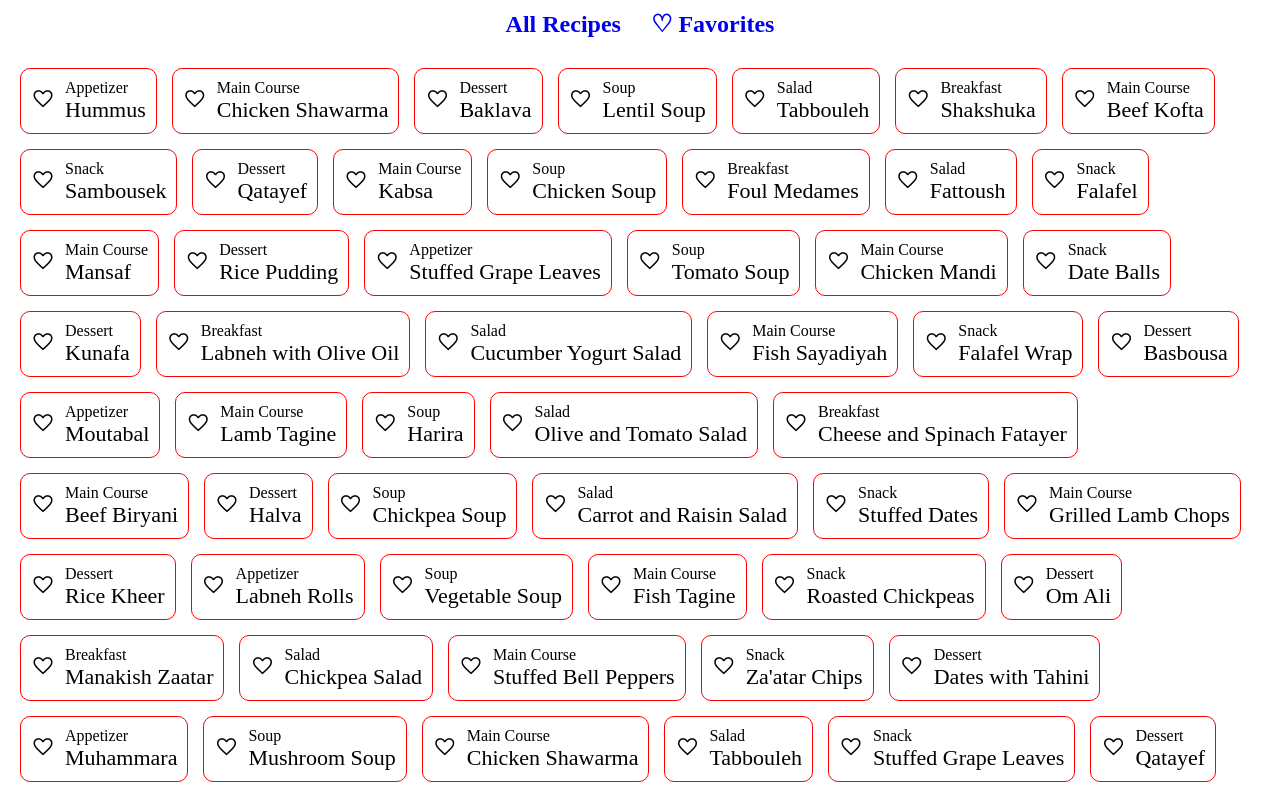
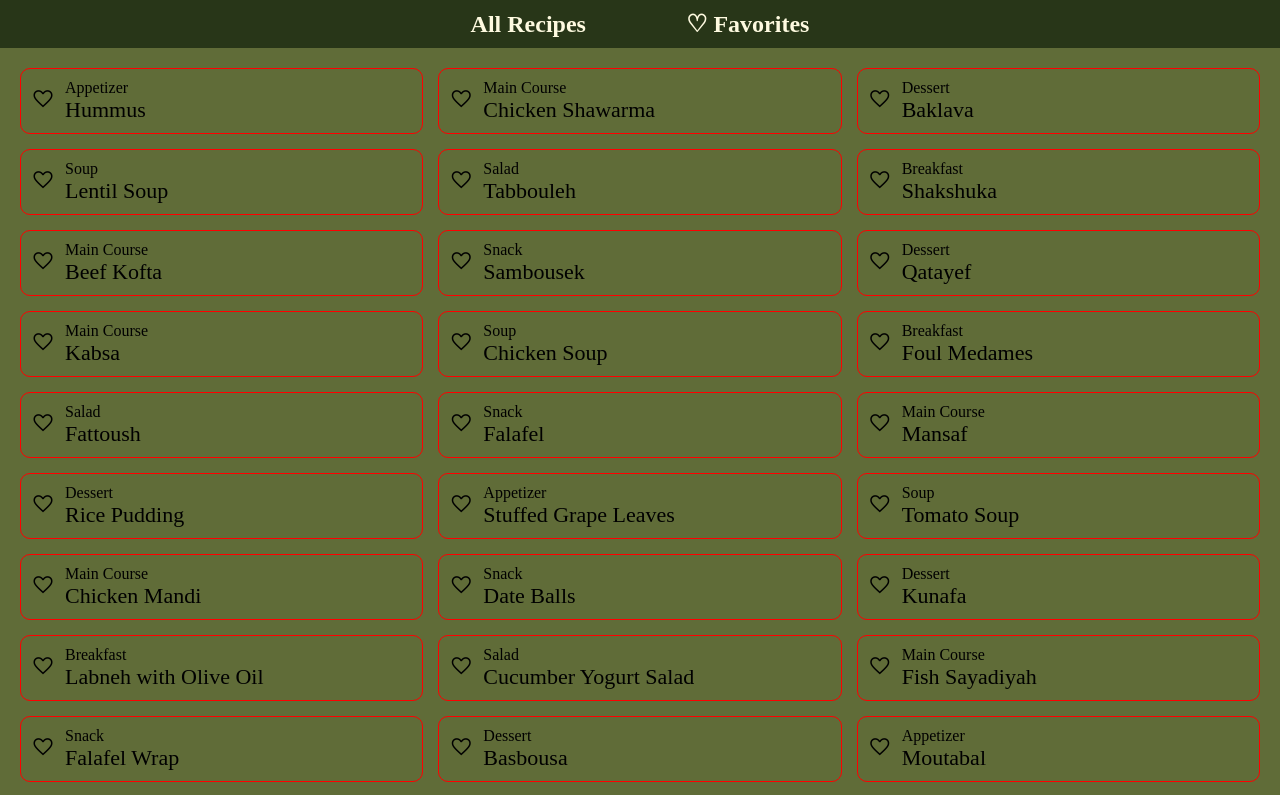
Before and after one commit to coolzacode/recipe-book, a React (Vite) app: page / in a window 1280 px wide. Shown: the top 795 px of the page. Built offline with nearby package versions, Linux system fonts and the light colour scheme.

Commit message:
update nav styles

```diff
--- a/src/styles/cards.css
+++ b/src/styles/cards.css
@@ -1,12 +1,14 @@
 main {
   padding: 20px;
-  display: flex;
-  flex-wrap: wrap;
+  display: grid;
+  grid-template-columns: repeat(3, 1fr);
   place-items: center;
   gap: 15px;
 }
 
 .card {
+  width: 100%;
+  height: 100%;
   padding: 10px;
   border: 1px solid red;
   border-radius: 10px;
--- a/src/styles/main.css
+++ b/src/styles/main.css
@@ -5,6 +5,7 @@
 }
 
 body {
+  background-color: #606c38;
   width: 100vw;
   overflow: auto;
 }
--- a/src/styles/nav.css
+++ b/src/styles/nav.css
@@ -3,9 +3,16 @@ nav {
   display: flex;
   align-items: center;
   justify-content: center;
-  gap: 30px;
+  gap: 100px;
+  background-color: #283618;
 }
 
 .link {
   text-decoration: none;
+  color: #fefae0;
 }
+
+.link:hover, .link:focus {
+  text-decoration: none;
+  color: #dda15e;
+}
```
